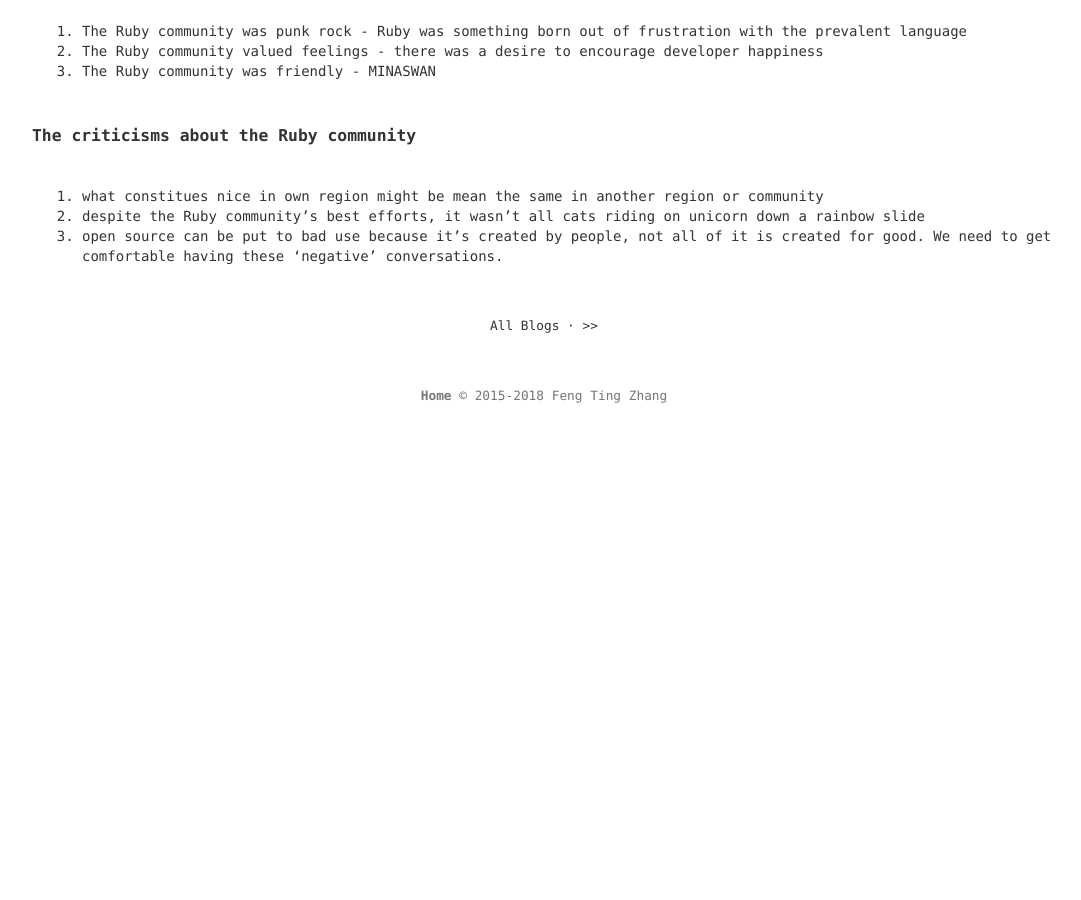
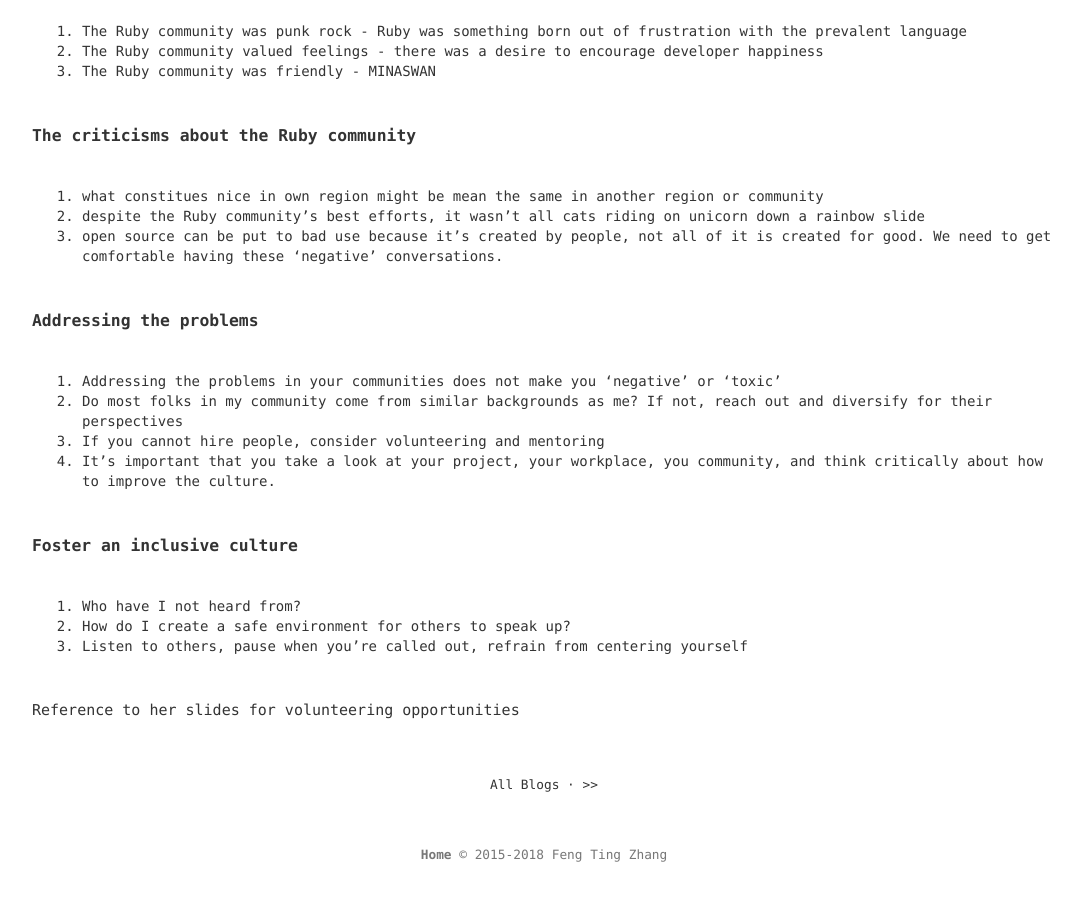
Before and after one commit to fengtingzhang/blog, a Jekyll site: the page built from _posts/2018-11-13-rubyconf-2018-day-one.md, in a window 1280 px wide and 900 px high, scrolled down 11453 px. Shown: the whole window, without its empty margins (96-1177 px from the left). Built offline with Jekyll 4.4.1, drawn with Linux system fonts in a browser that asks for light colours; before the commit the page ends 11894 px from its top, so only the background shows below that.

Commit message:
Update 2018-11-13-rubyconf-2018-day-one.md

```diff
--- a/_posts/2018-11-13-rubyconf-2018-day-one.md
+++ b/_posts/2018-11-13-rubyconf-2018-day-one.md
@@ -377,3 +377,16 @@
 1. what constitues nice in own region might be mean the same in another region or community
 1. despite the Ruby community's best efforts, it wasn't all cats riding on unicorn down a rainbow slide
 1. open source can be put to bad use because it's created by people, not all of it is created for good. We need to get comfortable having these 'negative' conversations.
+
+### Addressing the problems
+1. Addressing the problems in your communities does not make you 'negative' or 'toxic'
+1. Do most folks in my community come from similar backgrounds as me? If not, reach out and diversify for their perspectives
+1. If you cannot hire people, consider volunteering and mentoring
+1. It's important that you take a look at your project, your workplace, you community, and think critically about how to improve the culture.
+
+### Foster an inclusive culture
+1. Who have I not heard from?
+1. How do I create a safe environment for others to speak up?
+1. Listen to others, pause when you're called out, refrain from centering yourself
+
+Reference to her slides for volunteering opportunities
```
